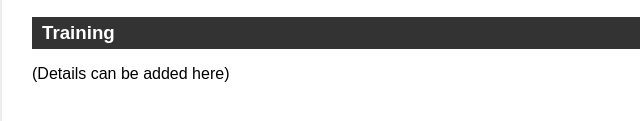
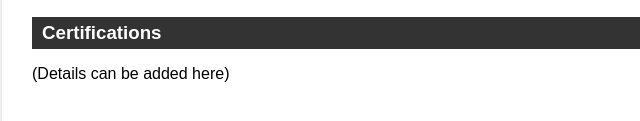
Before and after one commit to DanielDave2004/Simple-Resume, a plain HTML site: page index.html in a window 1280 px wide. Shown: the part 1225-1346 px from the top of the page, 208-848 px from the left. Drawn offline with Linux system fonts and the light colour scheme.

Commit message:
Update index.html

```diff
--- a/index.html
+++ b/index.html
@@ -58,7 +58,7 @@
         </section>
 
         <section class="training">
-            <h3>Training</h3>
+            <h3>Certifications</h3>
             <p>(Details can be added here)</p>
         </section>
     </div>
```
